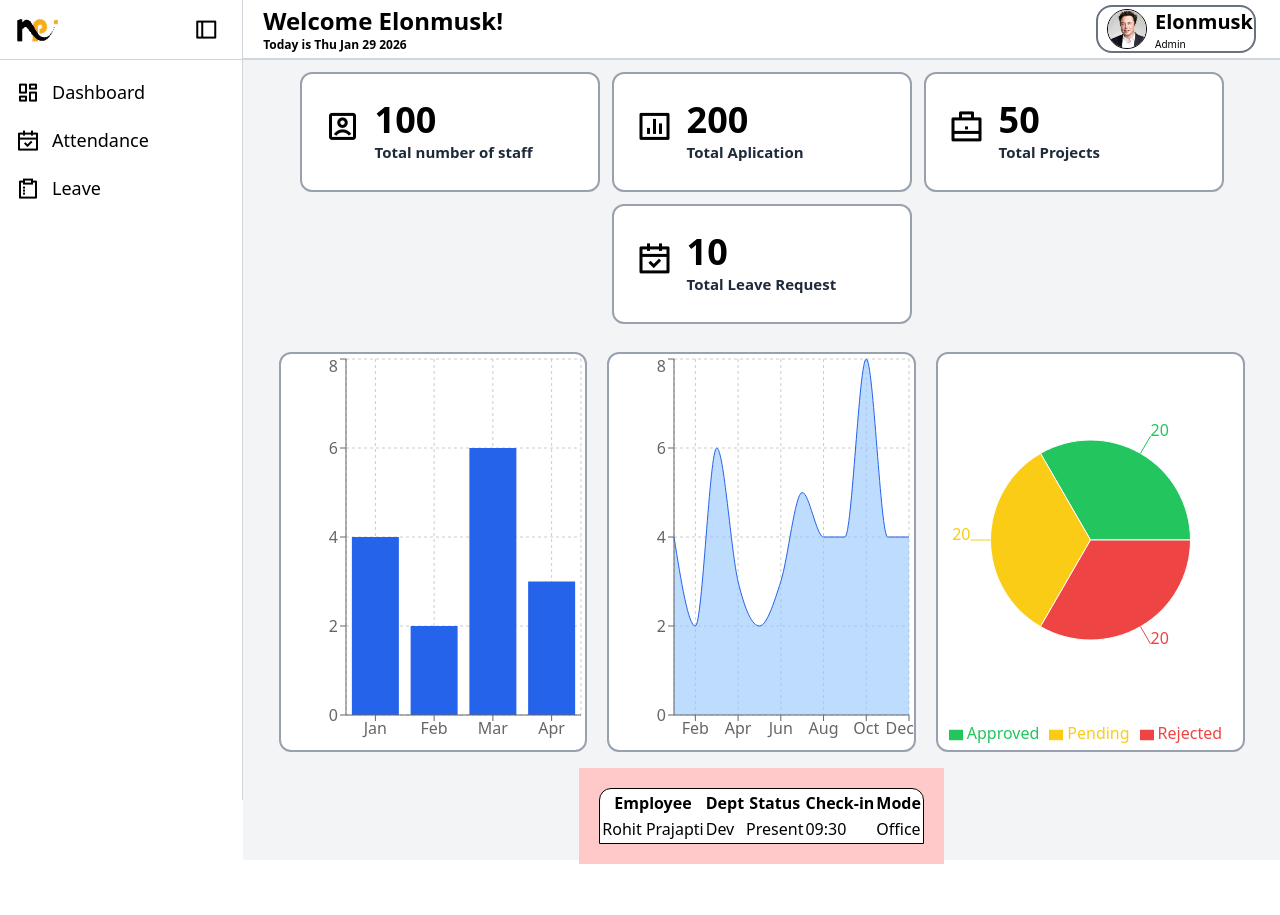
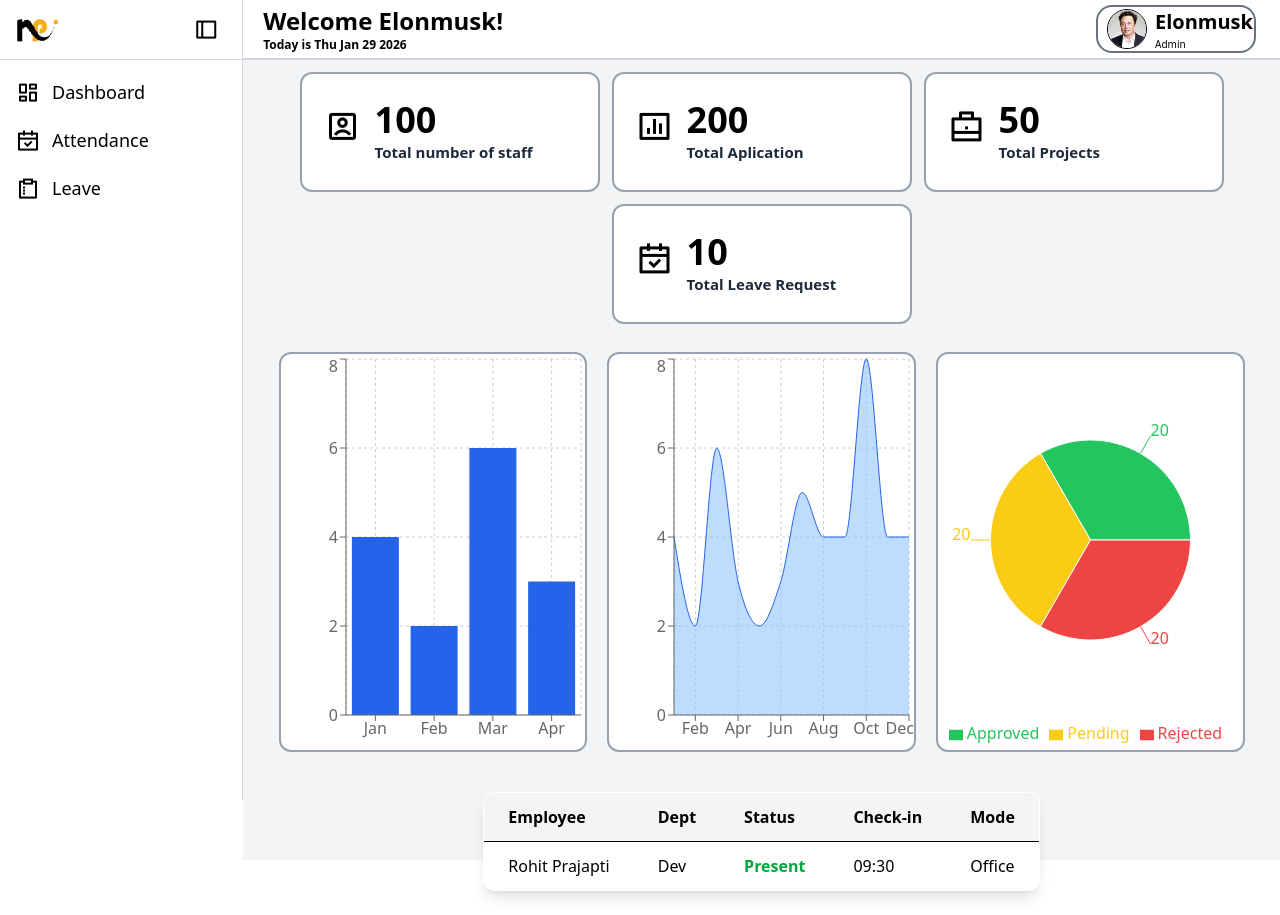
Before and after one commit to rohitprajapati25/netpair, a React (Vite) app: page /dashboard in a window 1280 px wide. Before the commit the page ends 864 px from the top, so only its background shows below. Built offline with nearby package versions, Linux system fonts and the light colour scheme.

Commit message:
Create Table

```diff
--- a/src/user/Dash/Dashboard.jsx
+++ b/src/user/Dash/Dashboard.jsx
@@ -26,24 +26,27 @@ const Dashboard = () => {
              <PieChartSimple av={20} ap={20} ar={20}/>
 
       </div>
-      <div className='flex item-center justify-center p-5 bg-red-200 h-auto w-auto'>
-        <table className='table-auto bg-white rounded-t-xl border-all-2 border-separate border'>
-          <thead>
-            <tr >
-            <th >Employee</th>
-          <th>Dept</th>
-          <th>Status</th>
-          <th>Check-in</th>
-          <th>Mode</th>
+       <div className="flex items-center justify-center p-6">
+      <table className="table-auto bg-white rounded-xl shadow-lg overflow-hidden border border-gray-200">
+        <thead className="bg-gray-100">
+          <tr className="text-left">
+            <th className="px-6 py-3 border-b">Employee</th>
+            <th className="px-6 py-3 border-b">Dept</th>
+            <th className="px-6 py-3 border-b">Status</th>
+            <th className="px-6 py-3 border-b">Check-in</th>
+            <th className="px-6 py-3 border-b">Mode</th>
           </tr>
         </thead>
+
         <tbody>
-            <tr>
-              <td>Rohit Prajapti</td>
-              <td>Dev</td>
-              <td>Present</td>
-              <td>09:30</td>
-              <td>Office</td>
+          <tr className="hover:bg-gray-50">
+            <td className="px-6 py-3 border-b">Rohit Prajapti</td>
+            <td className="px-6 py-3 border-b">Dev</td>
+            <td className="px-6 py-3 border-b text-green-600 font-semibold">
+              Present
+            </td>
+            <td className="px-6 py-3 border-b">09:30</td>
+            <td className="px-6 py-3 border-b">Office</td>
           </tr>
         </tbody>
       </table>
```
Lines whose indentation alone changed are shown as unchanged.
